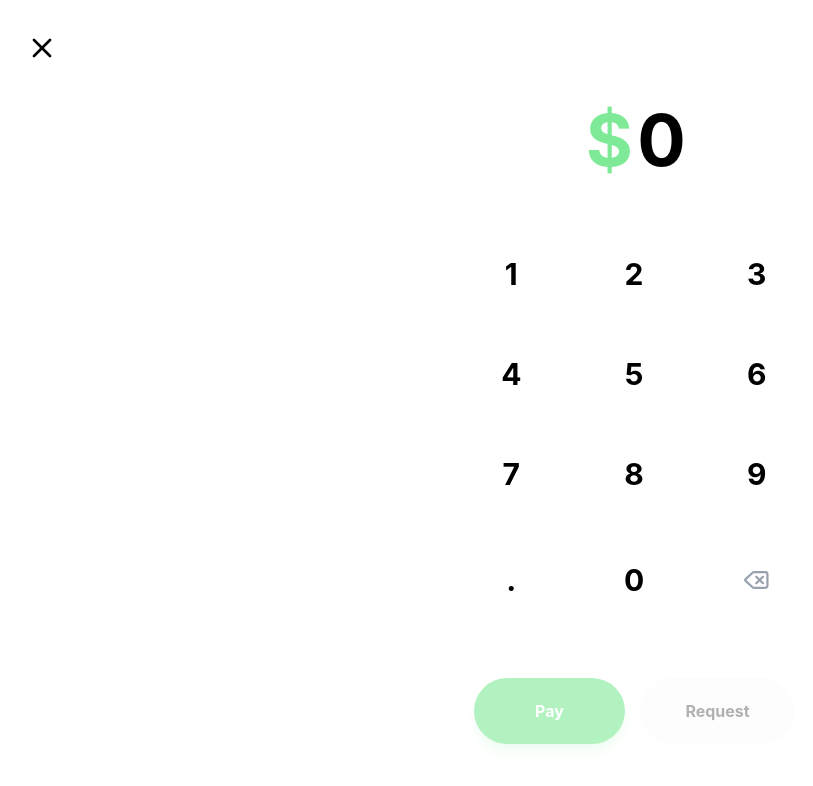
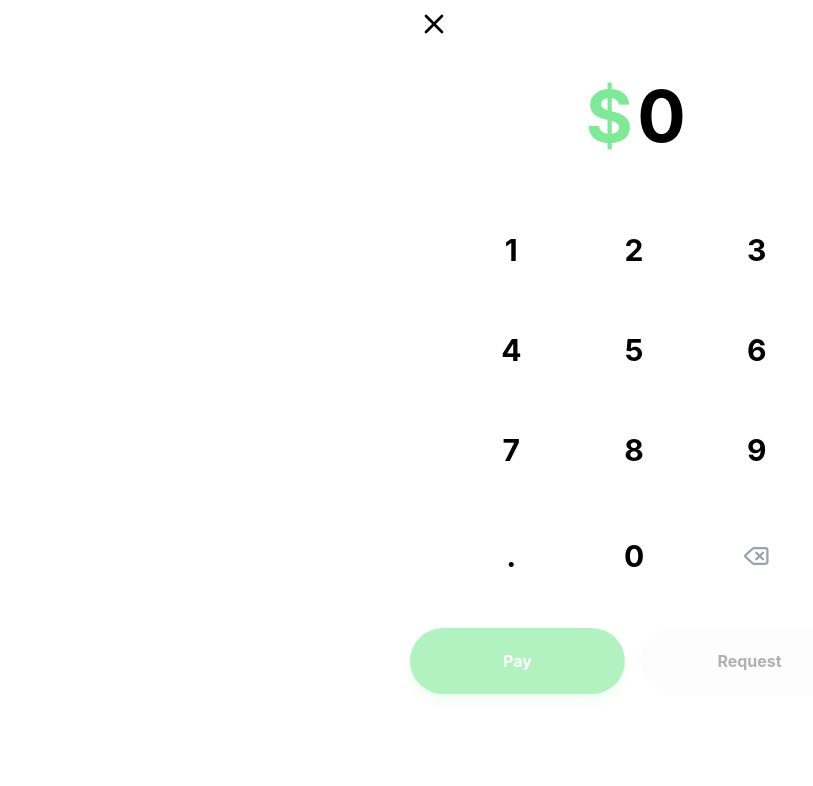
Before and after one commit to vatsal278/Payment-App, a Next.js app in the folder frontend/: page /pay in a window 1280 px wide. Shown: the top 786 px of the page, without its empty margins (6-819 px from the left). Built offline with nearby package versions, Linux system fonts and the light colour scheme.

Commit message:
send request button adjusted

```diff
--- a/frontend/app/pay/page.js
+++ b/frontend/app/pay/page.js
@@ -120,7 +120,7 @@ export default function PayPage() {
     }
 
     return (
-        <div className="flex flex-col min-h-screen bg-white dark:bg-black p-6">
+        <div className="flex flex-col flex-1 w-full max-w-md mx-auto">
             {/* Header */}
             <div className="flex items-center justify-between mb-8">
                 <button onClick={() => step === 1 ? router.back() : setStep(1)} className="p-2 hover:bg-gray-100 dark:hover:bg-zinc-800 rounded-full transition-all">
@@ -145,7 +145,7 @@ export default function PayPage() {
 
                     <Keypad amount={amount} setAmount={setAmount} />
 
-                    <div className="flex space-x-4 mt-auto w-full max-w-xs pb-8">
+                    <div className="flex space-x-4 mt-8 w-full pb-8">
                         <button
                             onClick={() => handleAction("pay")}
                             disabled={parseFloat(amount) <= 0}
@@ -224,7 +224,7 @@ export default function PayPage() {
                     <button
                         disabled={!cashtag || isSubmitting}
                         onClick={() => { pendingAction.current = handleSend; setIsPinOpen(true); }}
-                        className={`mt-auto ${mode === 'request' ? 'bg-zinc-100 text-black shadow-zinc-200/20' : 'bg-cashapp text-white shadow-cashapp/20'} font-bold py-5 rounded-full flex items-center justify-center space-x-2 disabled:opacity-50 transition-all hover:scale-[1.02] active:scale-95 shadow-lg mb-8`}
+                        className={`mt-10 ${mode === 'request' ? 'bg-zinc-100 text-black shadow-zinc-200/20' : 'bg-cashapp text-white shadow-cashapp/20'} font-bold py-5 rounded-full flex items-center justify-center space-x-2 disabled:opacity-50 transition-all hover:scale-[1.02] active:scale-95 shadow-lg mb-8`}
                     >
                         {isSubmitting ? <Loader2 className="w-6 h-6 animate-spin" /> : <span>{mode === 'request' ? 'Request' : 'Pay'} ${parseFloat(amount).toFixed(2)}</span>}
                     </button>
```
